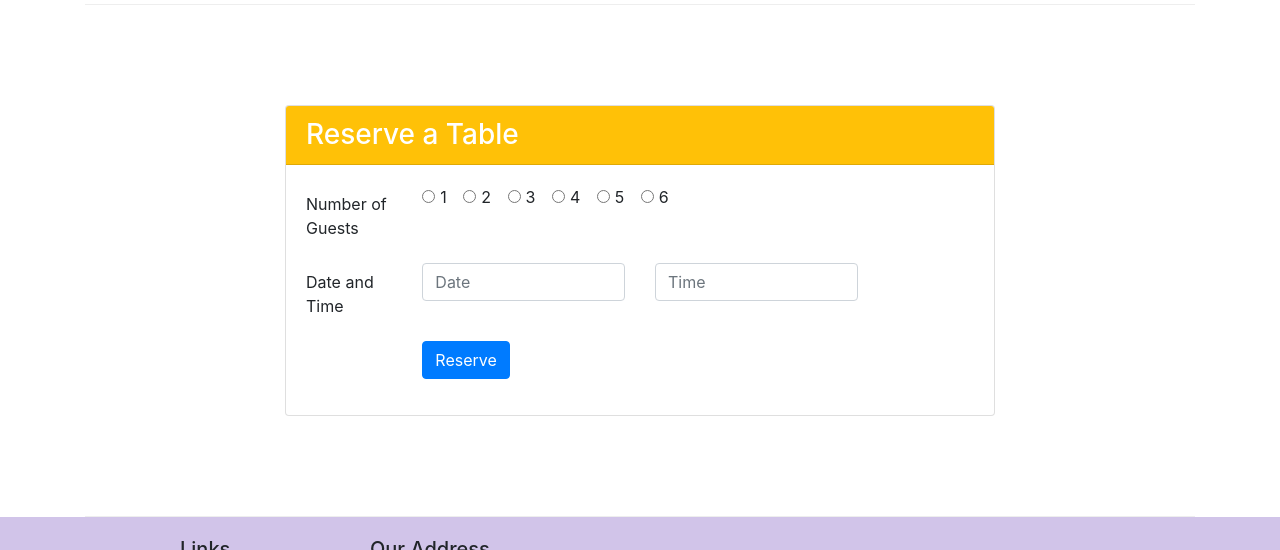
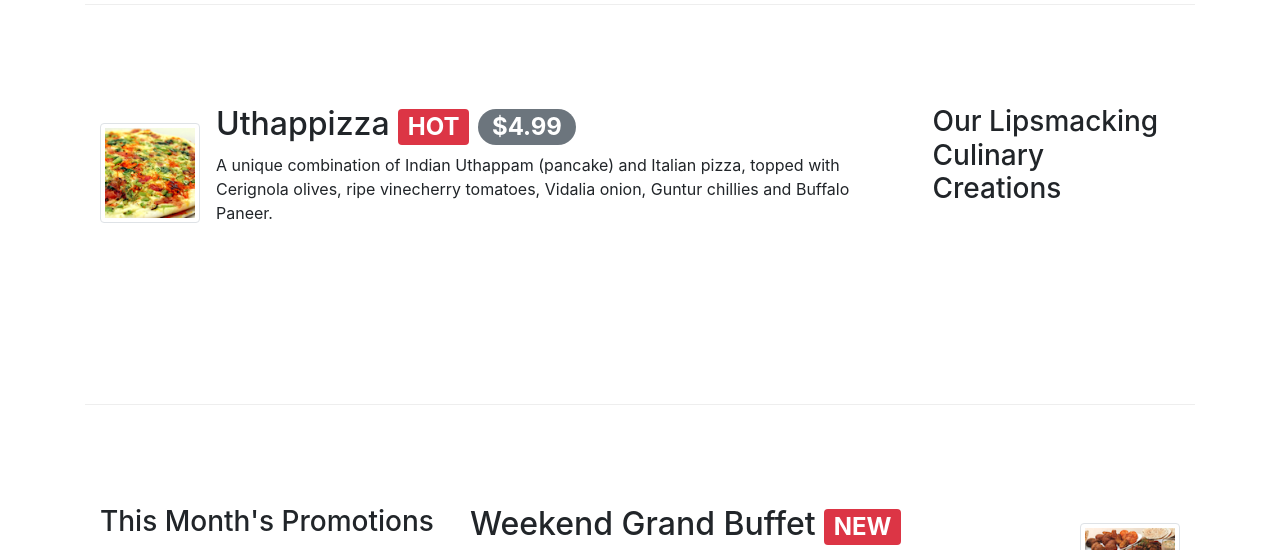
Before and after one commit to ShinuShaju/Restaurant-Website, a website: page index.html in a window 1280 px wide. Shown: the part 830-1380 px from the top of the page. Drawn offline with nearby package versions, Linux system fonts and the light colour scheme.

Commit message:
fixed issues

```diff
--- a/index.html
+++ b/index.html
@@ -143,6 +143,36 @@
              </div>
         </div>
 
+        <div class="row row-content justify-content-center">
+            <div class="col-12 col-sm-4 order-sm-last col-md-3">
+                <h3>Our Lipsmacking Culinary Creations</h3>
+            </div>
+            <div class="col-12 col-sm-8 order-sm-first col-md">
+                <div class="media">
+                    <img class="d-flex mr-3 img-thumbnail align-self-center" src="img/uthappizza.png" alt="Uthappizza">
+                    <div class="media-body">
+                        <h2 class="mt-0">Uthappizza <span class="badge badge-danger">HOT</span> <span class="badge badge-pill badge-secondary">$4.99</span></h2>
+                        <p class="d-none d-sm-block">A unique combination of Indian Uthappam (pancake) and Italian pizza, topped with Cerignola olives, ripe vinecherry tomatoes, Vidalia onion, Guntur chillies and Buffalo Paneer.</p>
+                    </div>
+                </div>
+            </div>
+        </div>
+
+
+        <div class="row row-content">
+            <div class="col-12 col-sm-4">
+                <h3>This Month's Promotions</h3>
+            </div>
+            <div class="col-12 col-sm-8">
+                <div class="media">
+                    <div class="media-body">
+                        <h2  class="mt-0">Weekend Grand Buffet <span class="badge badge-danger">NEW</span></h2>
+                        <p class="d-none d-sm-block">Featuring mouthwatering combinations with a choice of five different salads, six enticing appetizers, six main entrees and five choicest desserts. Free flowing bubbly and soft drinks. All for just $19.99 per person </p>
+                    </div>
+                    <img class="d-flex img-thumbnail align-self-center" src="img/buffet.png" alt="Uthappizza">
+                </div>
+            </div>
+        </div>
 
 
 
@@ -225,61 +255,6 @@
         </div>
 
 
-        <div class="row row-content justify-content-center"  id="form">
-            <div class="col-12 col-sm-8">
-                <div class="card">
-                    <h3 class="card-header bg-warning text-white">Reserve a Table</h3>
-                    <form class="card-body">
-                        <div class="form-group row align-self-center">
-                            <label for="firstname" class="col-md-2 col-form-label">Number of Guests</label>
-                            <div class="col-md-10">
-                                 <div class="form-check form-check-inline">
-                                    <input class="form-check-input" type="radio" name="inlineRadioOptions" id="inlineRadio1" value="option1">
-                                    <label class="form-check-label" for="inlineRadio1">1</label>
-                                  </div>
-                                  <div class="form-check form-check-inline">
-                                    <input class="form-check-input" type="radio" name="inlineRadioOptions" id="inlineRadio2" value="option2">
-                                    <label class="form-check-label" for="inlineRadio2">2</label>
-                                  </div>
-                                  <div class="form-check form-check-inline">
-                                    <input class="form-check-input" type="radio" name="inlineRadioOptions" id="inlineRadio3" value="option3">
-                                    <label class="form-check-label" for="inlineRadio3">3</label>
-                                  </div>
-                                  <div class="form-check form-check-inline">
-                                    <input class="form-check-input" type="radio" name="inlineRadioOptions" id="inlineRadio4" value="option4">
-                                    <label class="form-check-label" for="inlineRadio4">4</label>
-                                  </div>
-                                  <div class="form-check form-check-inline">
-                                    <input class="form-check-input" type="radio" name="inlineRadioOptions" id="inlineRadio5" value="option5">
-                                    <label class="form-check-label" for="inlineRadio5">5</label>
-                                  </div>
-                                  <div class="form-check form-check-inline">
-                                    <input class="form-check-input" type="radio" name="inlineRadioOptions" id="inlineRadio6" value="option6">
-                                    <label class="form-check-label" for="inlineRadio6">6</label>
-                                  </div>
-                            </div>
-                        </div>
-                        <div class="form-group row">
-                            <label for="Date and Time" class="col-12 col-md-2 col-form-label">Date and Time</label>
-                            <div class="col-10 col-md-4">
-                                <input class="form-control" id="date" name="date" placeholder="Date">
-                           </div>
-                            <div class="col-10 col-sm-4">
-                                <input class="form-control" id="date" name="date" placeholder="Time">
-                            </div>
-                        </div>
-                        <div class="form-group row">
-                            <div class="col-12 col-md-2 col-form-label"></div>
-                            <div class="col-10">
-                                <button type="submit" class="btn btn-primary">Reserve</button>
-                            </div>
-                        </div>
-                    </form>
-                </div>
-
-            </div>
-        </div>
-
     </div>
 
     <footer class="footer">
```
